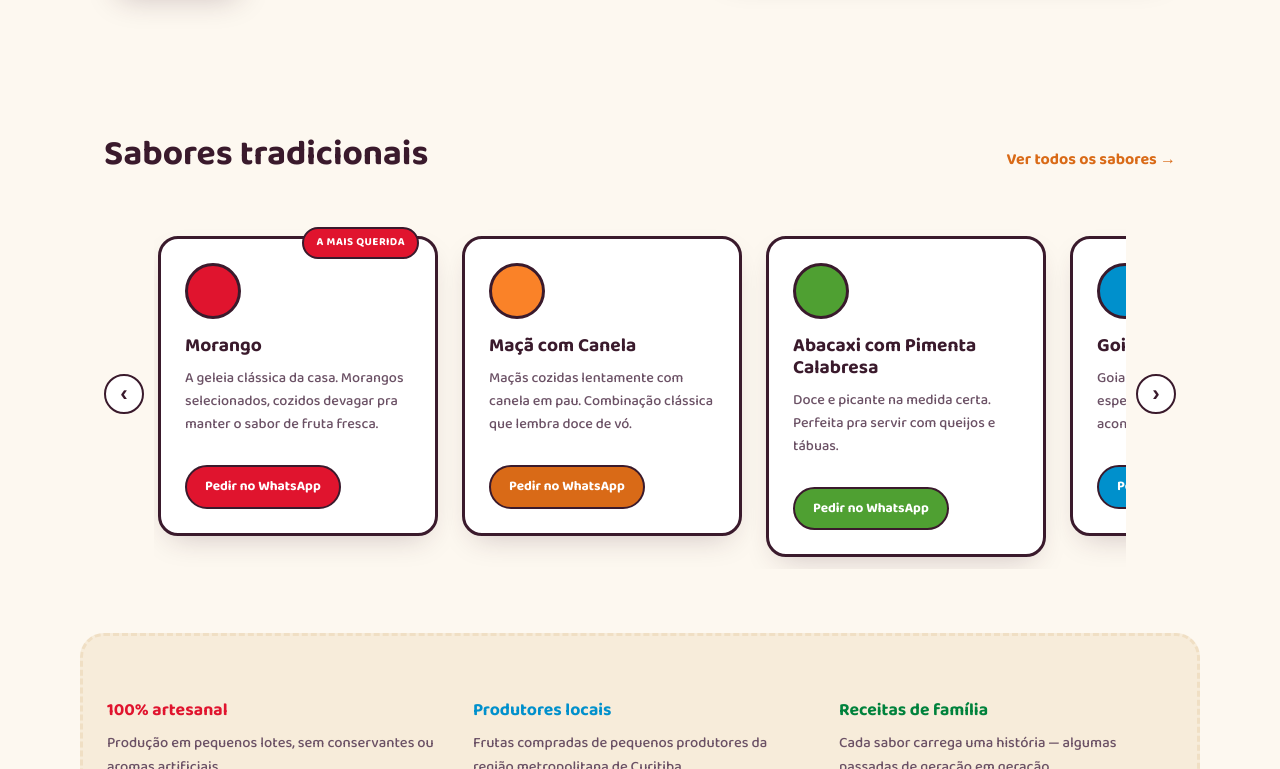
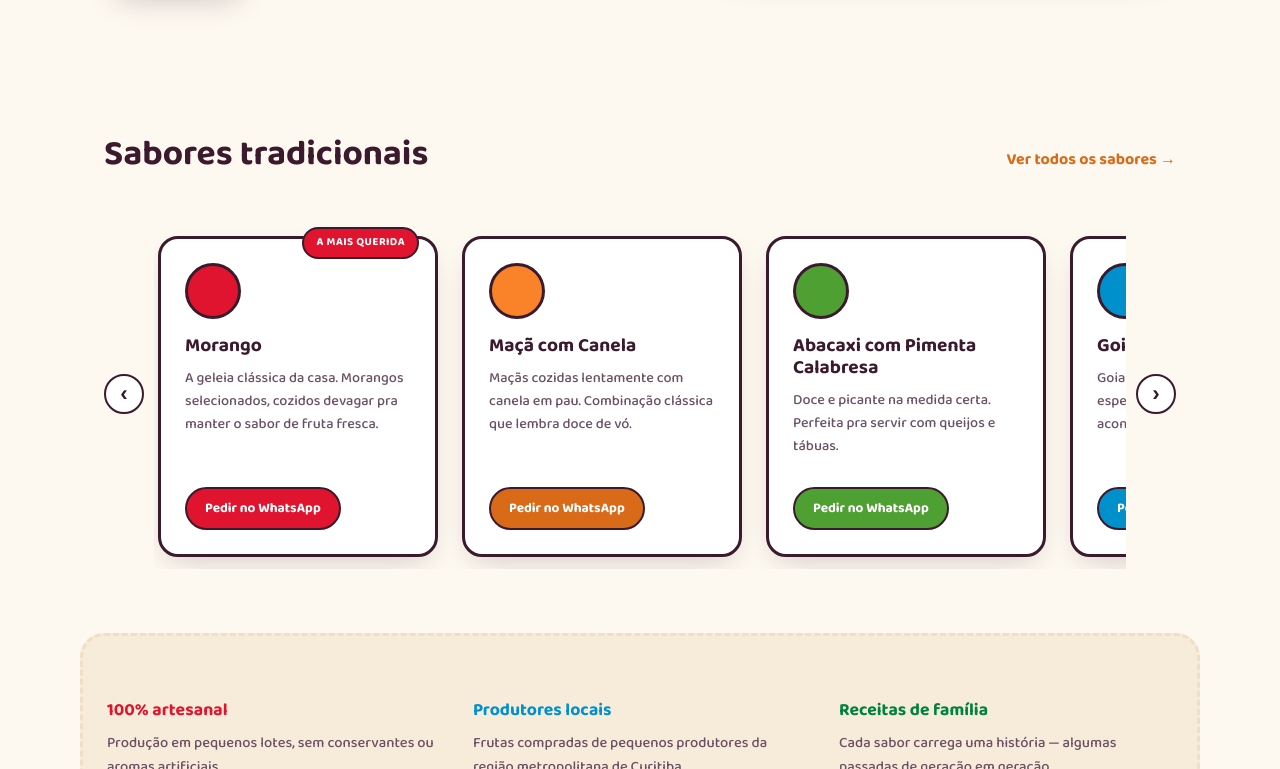
Before and after one commit to LuaSpecht/Alegria-Geleias, a React (Vite) app: page / in a window 1280 px wide. Shown: the part 559-1328 px from the top of the page. Built offline with nearby package versions, Linux system fonts and the light colour scheme.

Commit message:
bug: cards height

```diff
--- a/src/components/Carousel.css
+++ b/src/components/Carousel.css
@@ -7,7 +7,7 @@
 .carousel__track {
   flex: 1;
   display: flex;
-  align-items: flex-start;
+  align-items: stretch;
   gap: 24px;
   overflow-x: auto;
   scroll-snap-type: x mandatory;
```
